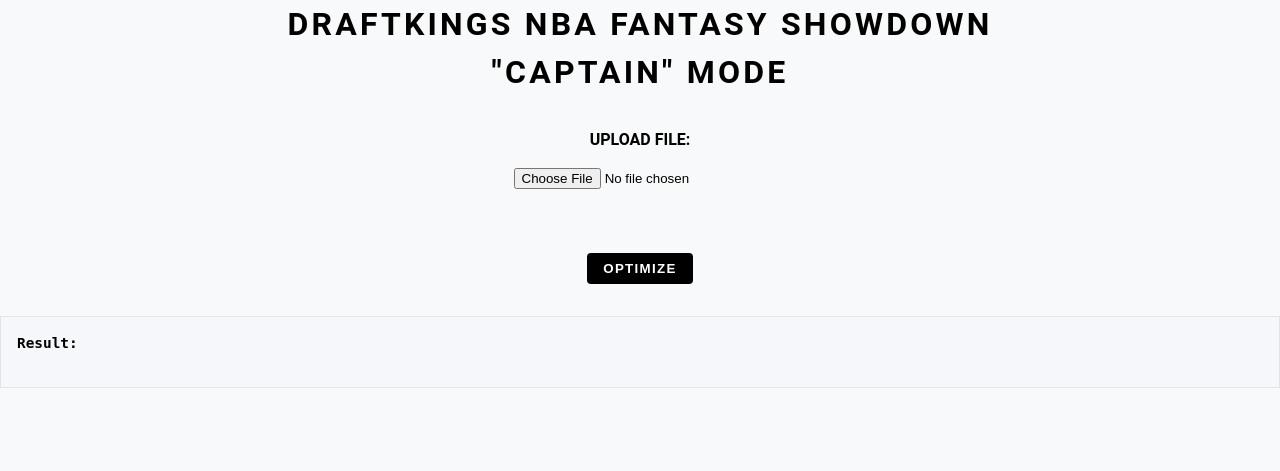
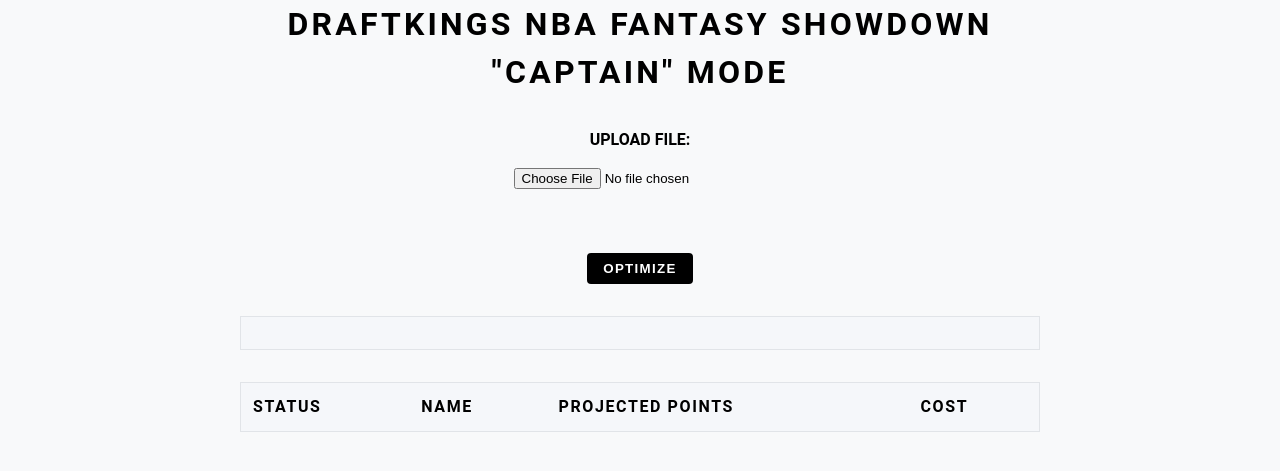
Before and after one commit to hunterlebow/DraftKings-NBA-Fantasy-Showdown-Beta, a Flask app: page / in a window 1280 px wide. Shown: the top 471 px of the page. Run offline with Flask 2, Linux system fonts and the light colour scheme; lists and menus that the app fills with data are empty.

Commit message:
build table

```diff
--- a/app.py
+++ b/app.py
@@ -1,30 +1,40 @@
-from flask import Flask, request, render_template
+from flask import Flask, request, render_template, jsonify
+from flask_cors import CORS
 import gurobipy as gb
 import pandas as pd
 
+
 app = Flask(__name__)
+CORS(app)
 
 BUDGET = 50000
 CAPTAIN_REQ = 1
 CAPTAIN_BOOST = 1.5
 UTIL_REQ = 5
 TEAM_REQ = 6
-    # names = df.Player
-    # cost = df.Salary
-    # fppg = df["FPPG"]
 
 
-@app.route('/', methods=['GET', 'POST'])
+@app.route("/", methods=["GET", "POST"])
 def index():
-    if request.method == 'POST':
-        file = request.files['file']
-        result = optimize(file)
-        return result
+    if request.method == "POST":
+        file = request.files["file"]
+        if not file:
+            return jsonify({"Error": "No File Uploaded"}), 400
+
+        obj_val, data = optimize(file)
+
+        return jsonify(data)
+
+        #work on getting obj val in the front end client side....
+
     else:
-        return render_template('index.html')
+        return render_template("index.html")
+
+    # s = "Projected Score: {}\n\n".format(m.objVal)
+    # s += "<img src='/static/crown.png' height='20px' style='vertical-align: middle'>  {} (Captain) :  {} Projected Score\n".format(...)
 
 
-def optimize(f) -> str:
+def optimize(f):
     if not f:
         return "Please select a file"
     df = pd.read_excel(f)
@@ -37,12 +47,12 @@
     team = m.addVars(players, vtype=gb.GRB.BINARY, name="team")
 
     # Objective function
-    m.setObjective(gb.quicksum((captain[p] * CAPTAIN_BOOST * df.loc[p, 'FPPG']) + (
-        team[p] * df.loc[p, 'FPPG']) for p in players), gb.GRB.MAXIMIZE)
+    m.setObjective(gb.quicksum((captain[p] * CAPTAIN_BOOST * df.loc[p, "FPPG"]) + (
+        team[p] * df.loc[p, "FPPG"]) for p in players), gb.GRB.MAXIMIZE)
 
     # Constraint on team cost
-    m.addConstr(gb.quicksum((captain[p] * df.loc[p, 'Salary'] * CAPTAIN_BOOST) + (
-        team[p] * df.loc[p, 'Salary']) for p in players) <= BUDGET, "Budget")
+    m.addConstr(gb.quicksum((captain[p] * df.loc[p, "Salary"] * CAPTAIN_BOOST) + (
+        team[p] * df.loc[p, "Salary"]) for p in players) <= BUDGET, "Budget")
 
     # Constraint on team size
     m.addConstr(gb.quicksum(team[p] for p in players) == UTIL_REQ, "Utility")
@@ -52,32 +62,47 @@
                 for p in players) == CAPTAIN_REQ, "Captain")
 
     m.addConstr(captain.sum() == CAPTAIN_REQ, "CaptainCount")
-    m.addConstr(team.sum() == UTIL_REQ, "UtilityCount")
+    m.addConstr(team.sum() == UTIL_REQ, "Utility Count")
     m.addConstrs((team[p] + captain[p] <= 1 for p in players), "TeamComp")
 
     # Optimize the model
     m.optimize()
 
+    data = []
 
-    s = "Projected Score: {}\n\n".format(m.objVal)
     for p in players:
-        if captain[p].X == 1:
-            s += "<img src='/static/crown.png' height='20px' style='vertical-align: middle'>  {} (Captain) :  {} Projected Score\n".format(df.loc[p, "Player"], df.loc[p, "FPPG"]*CAPTAIN_BOOST)
-        elif team[p].X == 1:
-            s += ">>  {} (Utility) : {} Projected Score \n".format(df.loc[p, "Player"], df.loc[p, "FPPG"])
+        if m.getVarByName("captain[{}]".format(p)).X == 1:
+            data.append(
+                {
+                    "Status": "Captain",
+                    "Name": df.loc[p, "Player"],
+                    "Projected Points": float(df.loc[p, "FPPG"]),
+                    "Cost": float(df.loc[p, "Salary"])
+                }
+            )
+
+        elif m.getVarByName("team[{}]".format(p)).X == 1:
+            data.append(
+                {
+                    "Status": "Utility",
+                    "Name": df.loc[p, "Player"],
+                    "Projected Points": float(df.loc[p, "FPPG"]),
+                    "Cost": float(df.loc[p, "Salary"])
+                }
+            )
+
         else:
             continue
 
-    #To work on, find multiple solutions (PoolSearch Parameter?) and store them...
-    #... in s in a table (or at least on the front end)
+    return m.objVal, {"data": data}
 
-    #possibly clickable pages of the best solutions?
+    # To work on, find multiple solutions (PoolSearch Parameter?) and store them...
+    # ... in s in a table (or at least on the front end)
 
-    #create a dropdown menu of every player in the dataset, select multiple
-    #selected are removed from optimal solution consideration before optimization
+    # possibly clickable pages of the best solutions?
 
-
-    return s
+    # create a dropdown menu of every player in the dataset, select multiple
+    # selected are removed from optimal solution consideration before optimization
 
 
 if __name__ == "__main__":
--- a/static/script.js
+++ b/static/script.js
@@ -14,9 +14,29 @@
     method: "POST",
     body: formData,
   })
-    .then((response) => response.text()) // change response.json() to response.text()
+    .then((response) => response.json())
     .then((data) => {
-      document.getElementById("result").innerHTML = data; // display data in the "result" element
+      data = data.data;
+      const tableBody = document.getElementById("table-body");
+      tableBody.innerHTML = "";
+      data.forEach((item) => {
+        const row = document.createElement("tr");
+        const statusCell = document.createElement("td");
+        const nameCell = document.createElement("td");
+        const projectedPointsCell = document.createElement("td");
+        const costCell = document.createElement("td");
+
+        statusCell.textContent = item.Status;
+        nameCell.textContent = item.Name;
+        projectedPointsCell.textContent = item["Projected Points"];
+        costCell.textContent = item.Cost;
+        row.appendChild(statusCell);
+        row.appendChild(nameCell);
+        row.appendChild(projectedPointsCell);
+        row.appendChild(costCell);
+
+        tableBody.appendChild(row);
+      });
     })
     .catch((error) => {
       console.error(error);
--- a/static/style.css
+++ b/static/style.css
@@ -61,47 +61,55 @@
   cursor: pointer;
 }
 
-/* Result styles */
+
 #result {
   margin-top: 2rem;
   background-color: #f5f7fa;
   border: 1px solid #e1e4e8;
+  max-width: 800px;
+  margin: 2rem auto;
   padding: 1rem;
   font-family: monospace;
   font-size: 0.9rem;
   white-space: pre-wrap;
   line-height: 1.5;
   overflow-x: auto;
+  text-align: center; /* added to center the content */
 }
 
-#result p {
-  margin-bottom: 0.5rem;
+/* Table styles */
+table {
+  border-collapse: collapse;
+  width: 100%;
+  max-width: 800px;
+  margin: 2rem auto;
+  background-color: #ffffff;
+  border: 1px solid #e1e4e8;
 }
 
-#result::before {
-  content: "Result:";
-  display: block;
-  font-weight: bold;
-  margin-bottom: 1rem;
+th,
+td {
+  padding: 0.75rem;
+  text-align: left;
+  border-bottom: 1px solid #e1e4e8;
 }
 
-#result model {
-  background-color: #ffffff;
-  border: 1px solid #e1e4e8;
-  display: block;
-  font-family: monospace;
-  font-size: 0.9rem;
-  line-height: 1.5;
-  padding: 0.5rem;
-  margin: 0.5rem 0;
-  white-space: pre-wrap;
+th {
+  background-color: #f5f7fa;
+  font-weight: bold;
+  text-transform: uppercase;
+  letter-spacing: 0.1em;
+  border-top: 1px solid #e1e4e8;
 }
 
-#result model::before {
-  content: ">>> ";
-  white-space: pre;
+td {
+  font-size: 0.9rem;
 }
 
-#result pre {
-  margin: 0;
+tbody tr:nth-child(even) {
+  background-color: #f8f9fa;
 }
+
+tbody tr:hover {
+  background-color: #e9ecef;
+}
--- a/templates/index.html
+++ b/templates/index.html
@@ -22,7 +22,20 @@
       <br />
       <input type="submit" value="optimize" />
     </form>
-    <div id="result"></div>
+
+    <div id="result" style="width: 100%"></div>
+
+    <table>
+      <thead>
+        <tr>
+          <th>Status</th>
+          <th>Name</th>
+          <th>Projected Points</th>
+          <th>Cost</th>
+        </tr>
+      </thead>
+      <tbody id="table-body"></tbody>
+    </table>
     <script src="{{ url_for('static', filename='script.js') }}"></script>
   </body>
 </html>
```
Also changed, not shown: 1 other file.
